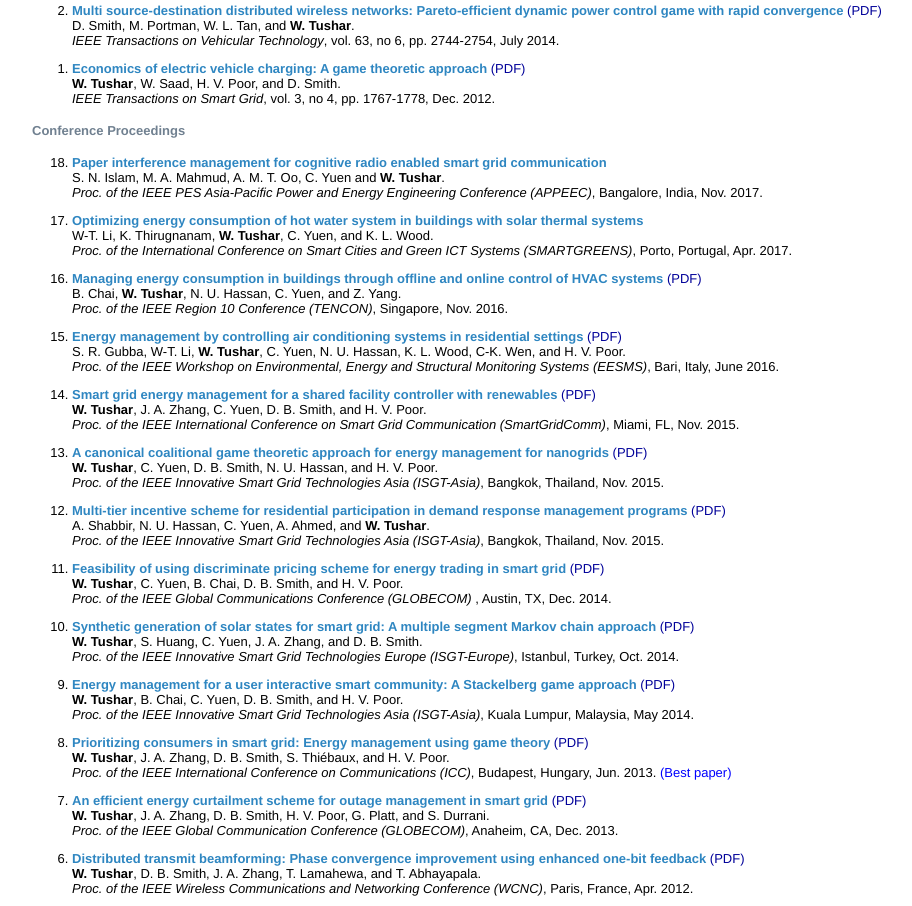
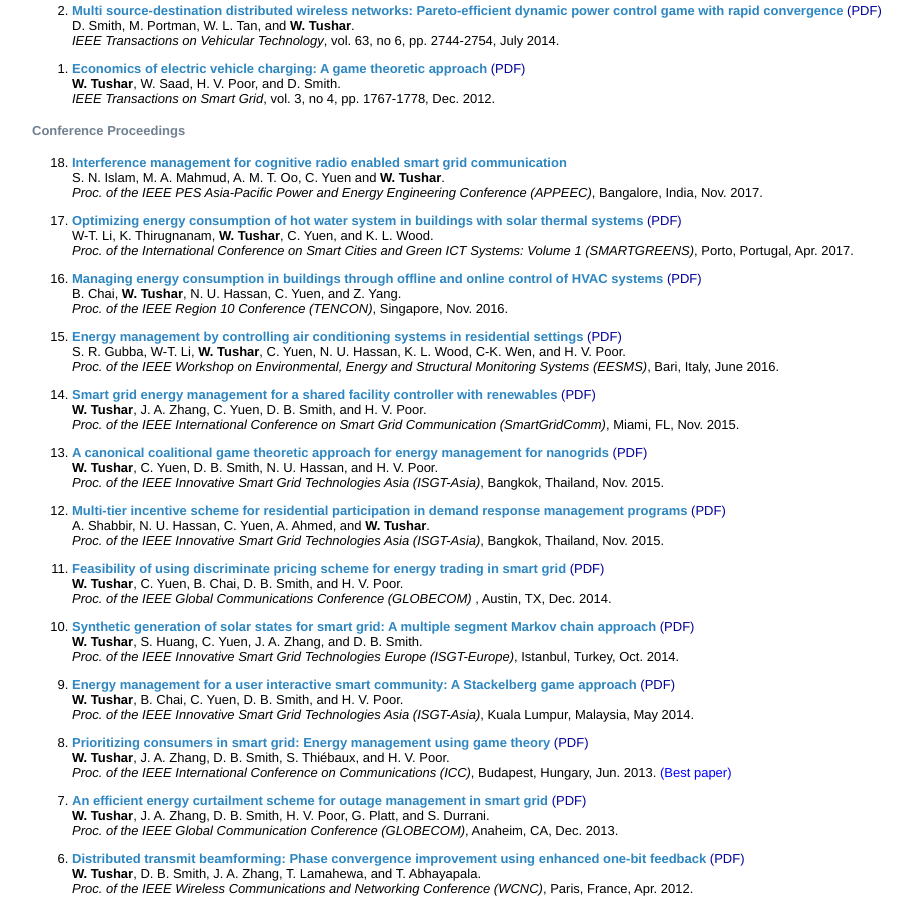
Before and after one commit to wayestushar/wayestushar.github.io, a plain HTML site: page index.html in a window 1280 px wide. Shown: the part 2655-3561 px from the top of the page, without its empty margins (133-1045 px from the left). Drawn offline with Linux system fonts and the light colour scheme.

Commit message:
Add files via upload

```diff
--- a/index.html
+++ b/index.html
@@ -119,8 +119,8 @@
 <h4><font color="#708090">Conference Proceedings</font></h4>
 <font size=2>
 <ol reversed>
-<li><p><b><font color="#2E86C1">Paper interference management for cognitive radio enabled smart grid communication</font></b></br>S. N. Islam, M. A. Mahmud, A. M. T. Oo, C. Yuen and <b>W. Tushar</b>.</br> <i>Proc. of the IEEE PES Asia-Pacific Power and Energy Engineering Conference (APPEEC)</i>, Bangalore, India, Nov. 2017.</p>
-<li><p><b><font color="#2E86C1">Optimizing energy consumption of hot water system in buildings with solar thermal systems</font></b></br>W-T. Li, K. Thirugnanam, <b>W. Tushar</b>, C. Yuen, and K. L. Wood.</br> <i>Proc. of the International Conference on Smart Cities and Green ICT Systems (SMARTGREENS)</i>, Porto, Portugal, Apr. 2017.</p>
+<li><p><b><font color="#2E86C1">Interference management for cognitive radio enabled smart grid communication</font></b></br>S. N. Islam, M. A. Mahmud, A. M. T. Oo, C. Yuen and <b>W. Tushar</b>.</br> <i>Proc. of the IEEE PES Asia-Pacific Power and Energy Engineering Conference (APPEEC)</i>, Bangalore, India, Nov. 2017.</p>
+<li><p><b><font color="#2E86C1">Optimizing energy consumption of hot water system in buildings with solar thermal systems</font></b><a href="https://doi.org/10.5220/0006309402660273" style="text-decoration:none" target="_blank"><font color="#000099"> (PDF)</font></a></br>W-T. Li, K. Thirugnanam, <b>W. Tushar</b>, C. Yuen, and K. L. Wood.</br> <i>Proc. of the International Conference on Smart Cities and Green ICT Systems: Volume 1 (SMARTGREENS)</i>, Porto, Portugal, Apr. 2017.</p>
 <li><p><b><font color="#2E86C1">Managing energy consumption in buildings through offline and online control of HVAC systems </font></b><a href="https://doi.org/10.1109/TENCON.2016.7848677" style="text-decoration:none" target="_blank"><font color="#000099">(PDF)</font></a></br>B. Chai, <b>W. Tushar</b>, N. U. Hassan, C. Yuen, and Z. Yang.</br> <i>Proc. of the IEEE Region 10 Conference (TENCON)</i>, Singapore, Nov. 2016.</p>
 <li><p><b><font color="#2E86C1">Energy management by controlling air conditioning systems in residential settings </font></b><a href="http://dx.doi.org/10.1109/EESMS.2016.7504808" style="text-decoration:none" target="_blank"><font color="#000099">(PDF)</font></a></br>S. R. Gubba, W-T. Li, <b>W. Tushar</b>, C. Yuen, N. U. Hassan, K. L. Wood, C-K. Wen, and H. V. Poor.</br> <i>Proc. of the IEEE Workshop on Environmental, Energy and Structural Monitoring Systems (EESMS)</i>, Bari, Italy, June 2016.</p>
 <li><p><b><font color="#2E86C1">Smart grid energy management for a shared facility controller with renewables </font></b><a href="http://dx.doi.org/10.1109/SmartGridComm.2015.7436307" style="text-decoration:none" target="_blank"><font color="#000099">(PDF)</font></a></br><b>W. Tushar</b>, J. A. Zhang, C. Yuen, D. B. Smith, and H. V. Poor.</br> <i>Proc. of the IEEE International Conference on Smart Grid Communication (SmartGridComm)</i>, Miami, FL, Nov. 2015.</p>
```
